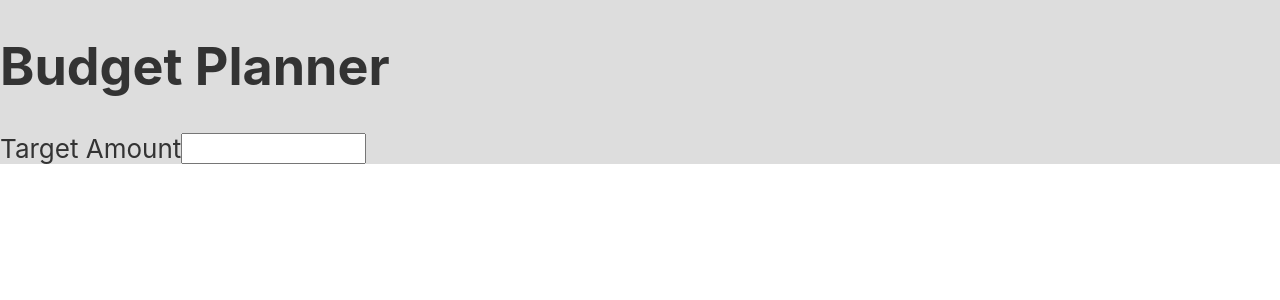
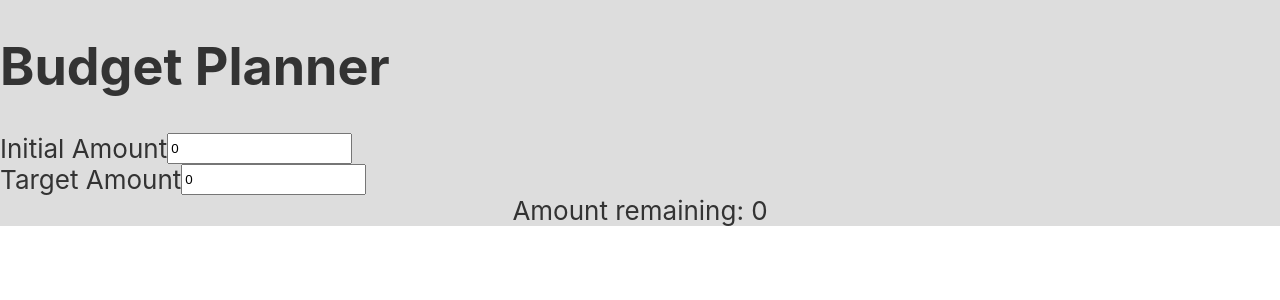
Before and after one commit to RobertDeniszczyc/budgetplanner, a React (Create React App) app: page / in a window 1280 px wide. Shown: the top 300 px of the page. Built offline with nearby package versions, Linux system fonts and the light colour scheme.

Commit message:
Added basic target and initial amount hook

```diff
--- a/src/App.js
+++ b/src/App.js
@@ -1,17 +1,37 @@
-import React from 'react';
+import React, { useState, useEffect } from 'react';
 import './App.css';
 import InputNumber from './components/forms/InputNumber';
 import Heading from './components/headers/Heading';
 
 function App() {
+  const [targetAmount, setTargetAmount] = useState(0);
+  const [initialAmount, setInitialAmount] = useState(0);
+  const [progressAmount, setProgressAmount] = useState(0);
+
+  useEffect(() => {
+    setProgressAmount(targetAmount - initialAmount);
+  }, [targetAmount, initialAmount]);
+
   return (
     <div className="App">
       <Heading heading="Budget Planner"/>
 
       <InputNumber
+        name="initialAmount"
+        label="Initial Amount"
+        value={initialAmount}
+        onChange={e => setInitialAmount(e.target.value)}
+      />
+
+      <InputNumber
         name="targetAmount"
         label="Target Amount"
+        value={targetAmount}
+        onChange={e => setTargetAmount(e.target.value)}
       />
+
+      Amount remaining: {progressAmount}
+
     </div>
   );
 }
--- a/src/components/forms/InputNumber.jsx
+++ b/src/components/forms/InputNumber.jsx
@@ -3,8 +3,8 @@ import React from 'react';
 export default function InputNumber(props) {
   return (
     <div className="container--input-number">
-      <label for={props.name}>{props.label}</label>
-      <input type="number" name={props.name} />
+      <label htmlFor={props.name}>{props.label}</label>
+      <input type="number" value={props.value} onChange={props.onChange} />
     </div>
   )
 }
```
